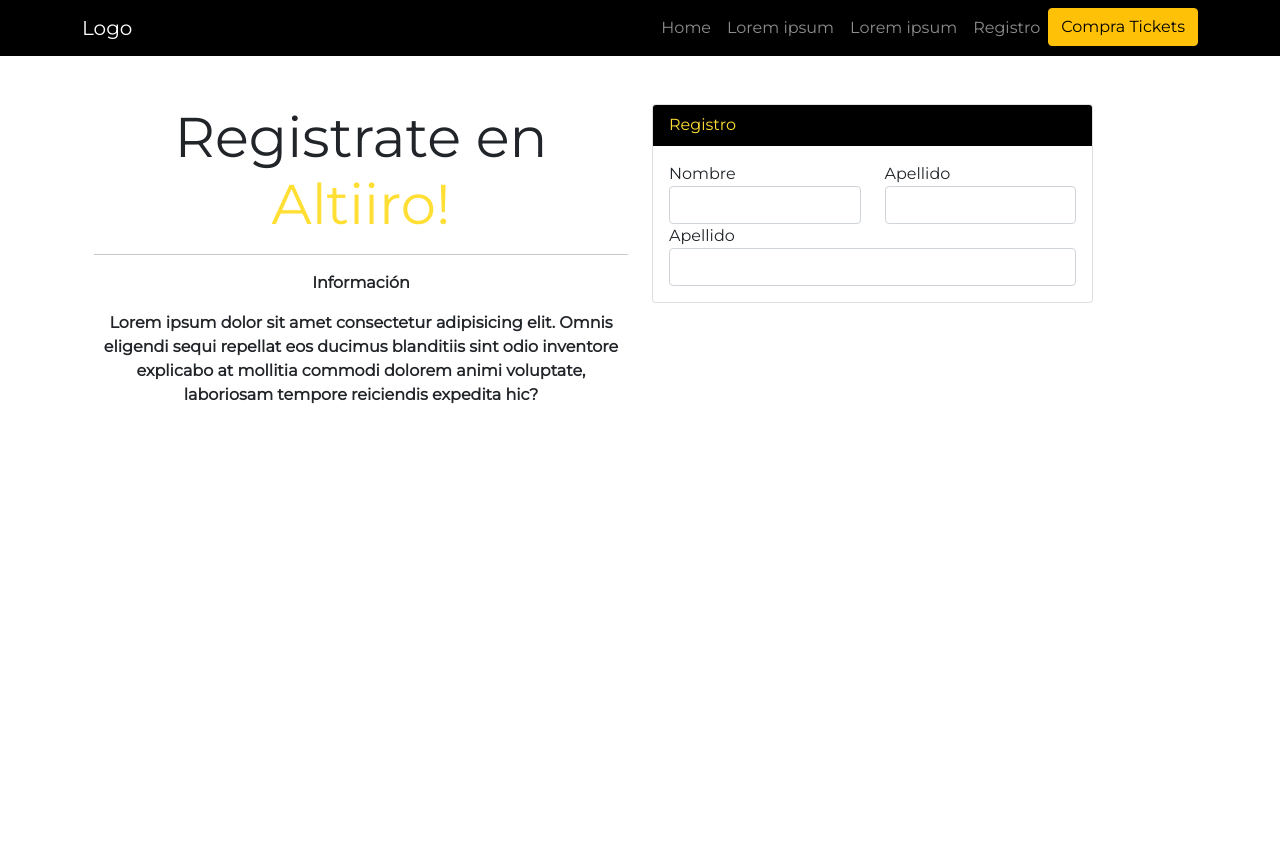
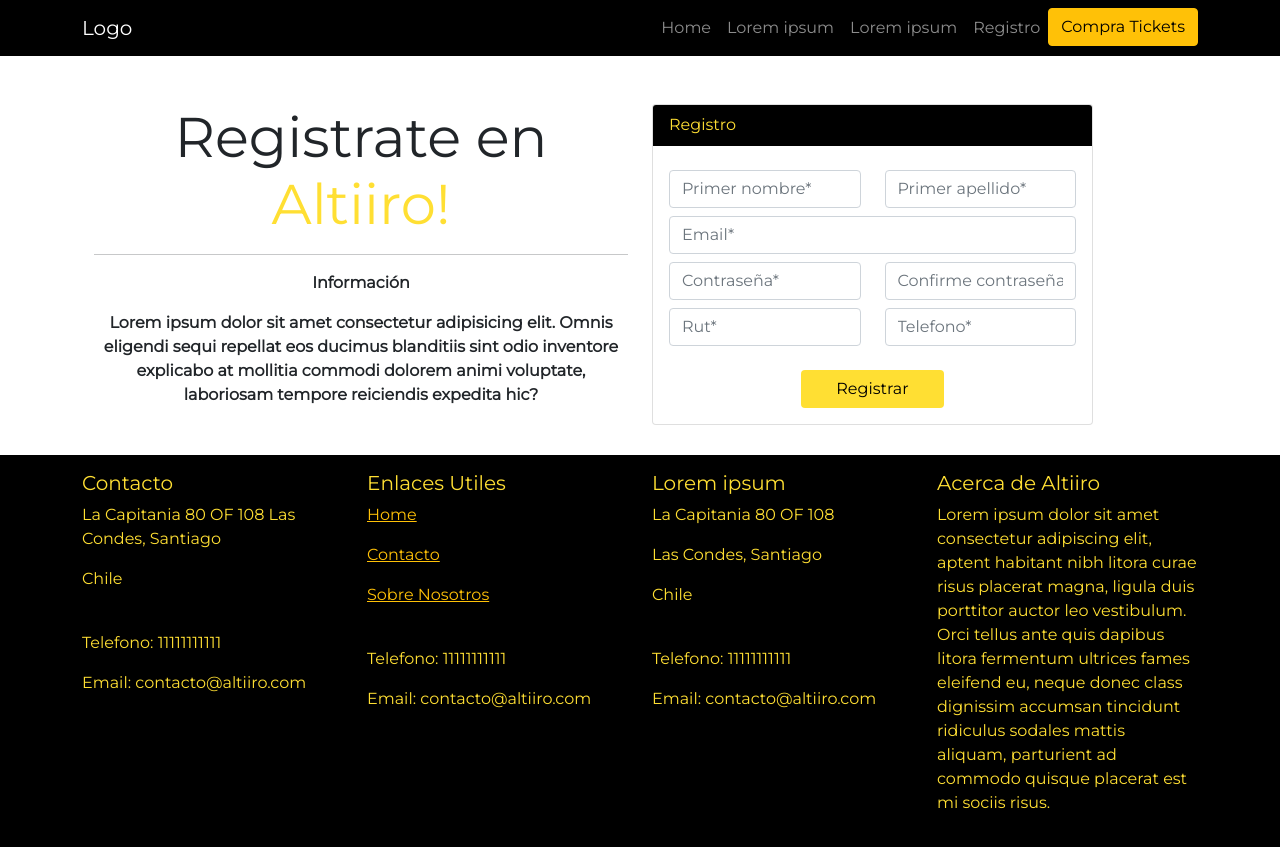
Before and after one commit to ccortespaez/altiiroApp, a plain HTML site: page register.html in a window 1280 px wide. Before the commit the page ends 800 px from the top, so only its background shows below. Drawn offline with nearby package versions, Linux system fonts and the light colour scheme.

Commit message:
creacion pagina de registro de usuarios

```diff
--- a/assets/css/styles.css
+++ b/assets/css/styles.css
@@ -12,6 +12,7 @@ body{
 
 .bg-yellow{
   background-color: var(--bg-yellow);
+  color:var(--bg-black);
 
 }
 .bg-black{
@@ -20,6 +21,7 @@ body{
 }
 .bg-white{
   background-color: var(--bg-white);
+  color:var(--bg-black);
 }
 
 .text-yellow{
--- a/register.html
+++ b/register.html
@@ -58,7 +58,7 @@
               <div class="col-md-6 mb-4 white-text text-center text-md-left">
                 <h1 class="display-4 font-weight-bold">Registrate en <span class="text-yellow">Altiiro!</span></h1>
                 <hr class="hr-light">
-                <p>
+                <p class="d-none d-md-block">
                   <strong>Información</strong>
                 </p>
                 <p class="mb-4 d-none d-md-block">
@@ -76,22 +76,29 @@
                   <div class="card-body">
                     <form>
                       <div class="row">
-                        <div class="form-group col-lg-6">
-                          <label for="nombre-txt">Nombre</label>
-                          <input class="form-control" type="text">
+                        <div class="form-group col-lg-6 mt-2">
+                          <input class="form-control" type="text" placeholder="Primer nombre*">
                         </div>
-                        <div class="form-group col-lg-6">
-                          <label for="apellido-txt">Apellido</label>
-                          <input class="form-control" type="text">
+                        <div class="form-group col-lg-6 mt-2">
+                          <input class="form-control" type="text" placeholder="Primer apellido*">
                         </div>
-                        <div class="form-group col-lg">
-                          <label for="email-txt">Apellido</label>
-                          <input class="form-control" type="text">
+                        <div class="form-group col-lg-12 mt-2">
+                          <input class="form-control" type="email" placeholder="Email*">
                         </div>
+                        <div class="form-group col-lg-6 mt-2">
+                          <input class="form-control" type="password" placeholder="Contraseña*">
+                        </div>
+                        <div class="form-group col-lg-6 mt-2">
+                          <input class="form-control" type="password" placeholder="Confirme contraseña*">
+                        </div>
+                        <div class="form-group col-lg-6 mt-2">
+                          <input class="form-control" type="text" placeholder="Rut*">
+                        </div>
+                        <div class="form-group col-lg-6 mt-2">
+                          <input class="form-control" type="number" placeholder="Telefono*">
+                        </div>
+                        <button type="button" class="btn col-4 mx-auto mt-4 bg-yellow">Registrar</button>
                       </div>
-
-
-
                    </form>
                   </div>
                 </div>
@@ -100,10 +107,44 @@
           </div>
         </div>
       </div>
-
-
-
   </main>
+  <footer class="footer mt-auto py-3">
+    <div class="container">
+      <div class="row">
+        <div class="col m">
+          <h5>Contacto</h5>
+          <p>La Capitania 80 OF 108
+          Las Condes, Santiago </p>
+          <p>Chile</p>
+          <br>
+          <p>Telefono: 11111111111</p>
+          <p>Email: contacto@altiiro.com</p>
+        </div>
+        <div class="col m">
+          <h5>Enlaces Utiles</h5>
+          <a href="#" class="link-warning">Home</a></p>
+          <p><a href="#" class="link-warning">Contacto</a></p></p>
+          <p><a href="#" class="link-warning">Sobre Nosotros</a></p></p>
+          <br>
+          <p>Telefono: 11111111111</p>
+          <p>Email: contacto@altiiro.com</p>
+        </div>
+        <div class="col m">
+          <h5>Lorem ipsum</h5>
+          <p>La Capitania 80 OF 108 </p>
+          <p>Las Condes, Santiago </p>
+          <p>Chile</p>
+          <br>
+          <p>Telefono: 11111111111</p>
+          <p>Email: contacto@altiiro.com</p>
+        </div>
+        <div class="col m">
+          <h5>Acerca de Altiiro</h5>
+          <p>Lorem ipsum dolor sit amet consectetur adipiscing elit, aptent habitant nibh litora curae risus placerat magna, ligula duis porttitor auctor leo vestibulum. Orci tellus ante quis dapibus litora fermentum ultrices fames eleifend eu, neque donec class dignissim accumsan tincidunt ridiculus sodales mattis aliquam, parturient ad commodo quisque placerat est mi sociis risus. </p>
+        </div>
+      </div>
+    </div>
+  </footer>
 
 
 
```
